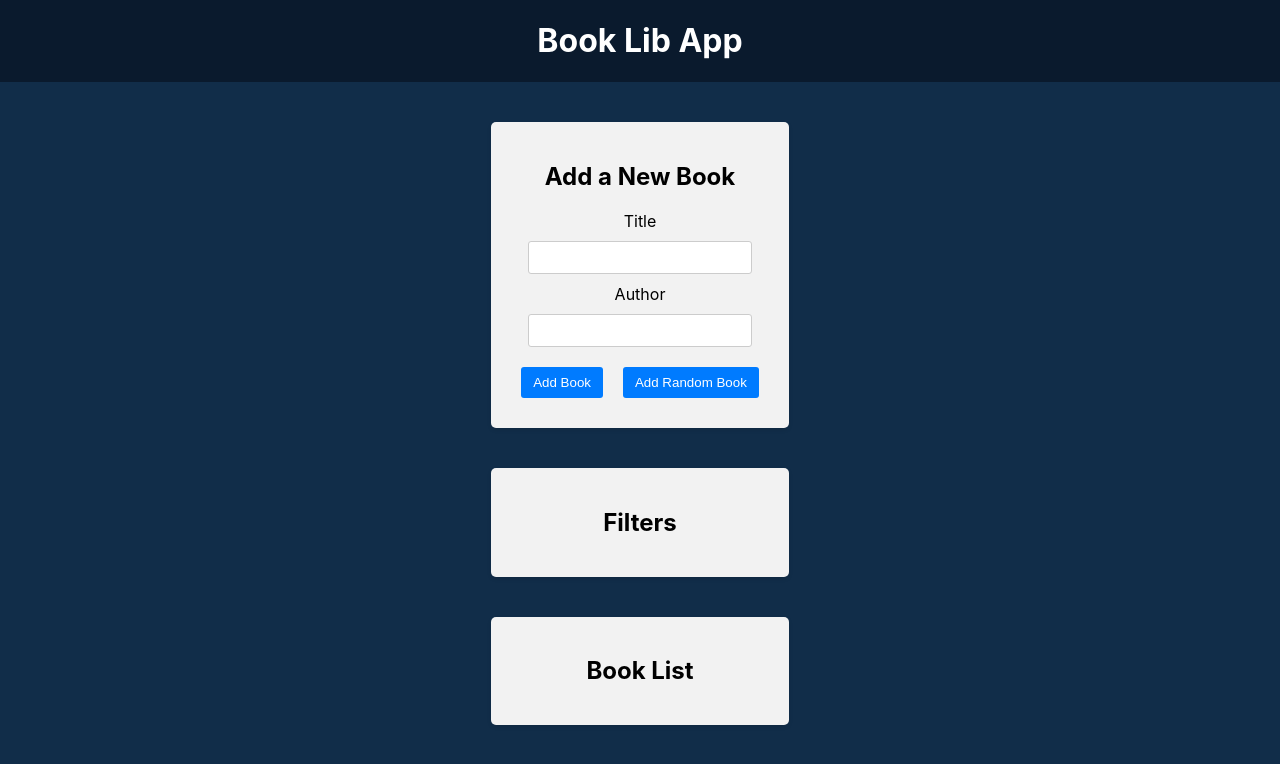
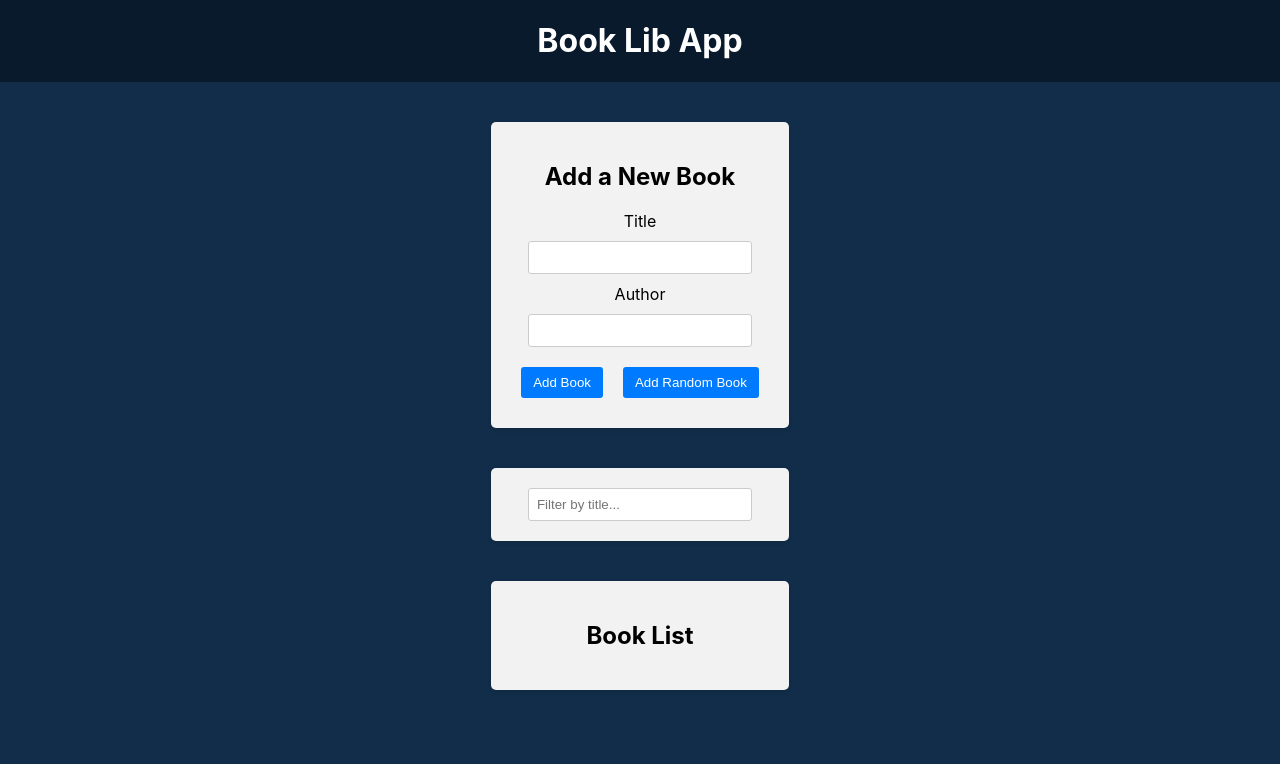
Before and after one commit to Andrei29SE/React-redux, a React (Create React App) app in the folder front-end/: page / in a window 1280 px wide. Shown: the top 764 px of the page. Built offline with nearby package versions, Linux system fonts and the light colour scheme.

Commit message:
8 - added filter component with slices approach

```diff
--- a/front-end/src/components/Filter/Filter.js
+++ b/front-end/src/components/Filter/Filter.js
@@ -1,9 +1,24 @@
 import './Filter.css'
+import { setTitleFilter, selectTitleFilter } from '../../redux/slices(modern appr)/filterSlice'
+import { useDispatch, useSelector } from 'react-redux'
 
 function Filter() {
+  const dispatch = useDispatch()
+  const titleFilter = useSelector(selectTitleFilter)
+
+  const handleTitleFilterChange = (e) => {
+    dispatch(setTitleFilter(e.target.value))
+  }
   return (
     <div className='app-block filter'>
-      <h2>Filters</h2>
+      <div className='filter-group'>
+        <input
+          value={titleFilter}
+          onChange={handleTitleFilterChange}
+          type='text'
+          placeholder='Filter by title...'
+        />
+      </div>
     </div>
   )
 }
--- /dev/null
+++ b/front-end/src/redux/slices(modern appr)/filterSlice.js
@@ -0,0 +1,21 @@
+import { createSlice } from '@reduxjs/toolkit'
+
+const initialState = {
+  title: '',
+}
+
+const filterSlice = createSlice({
+  name: 'filter',
+  initialState: initialState,
+  reducers: {
+    setTitleFilter: (state, action) => {
+      return { ...state, title: action.payload }
+    },
+  },
+})
+
+export const { setTitleFilter } = filterSlice.actions
+
+export const selectTitleFilter = (state) => state.filter.title
+
+export default filterSlice.reducer
--- a/front-end/src/redux/store.js
+++ b/front-end/src/redux/store.js
@@ -1,8 +1,10 @@
 import { configureStore } from '@reduxjs/toolkit'
 import booksReducer from './books/reducer'
+import filterReducer from './slices(modern appr)/filterSlice'
 const store = configureStore({
   reducer: {
     books: booksReducer,
+    filter: filterReducer,
   },
 })
 
```
